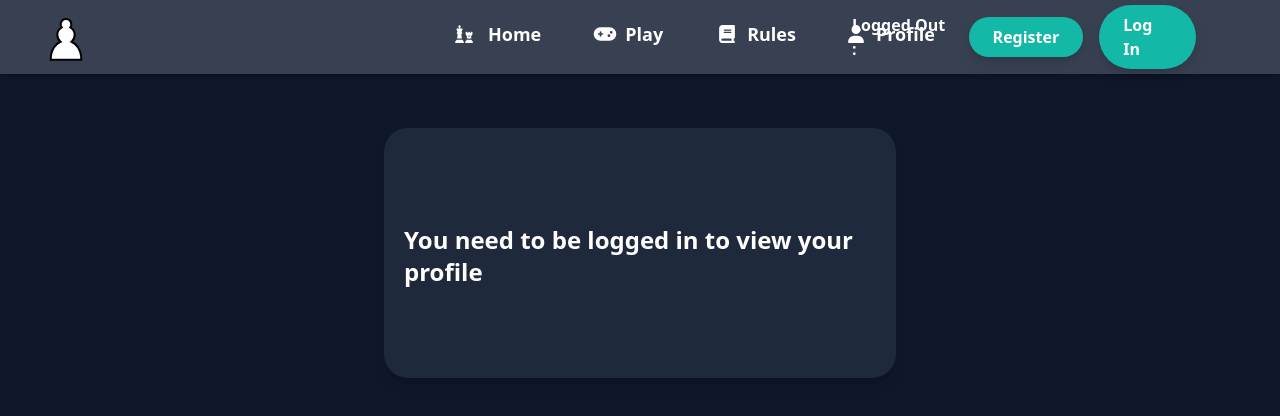
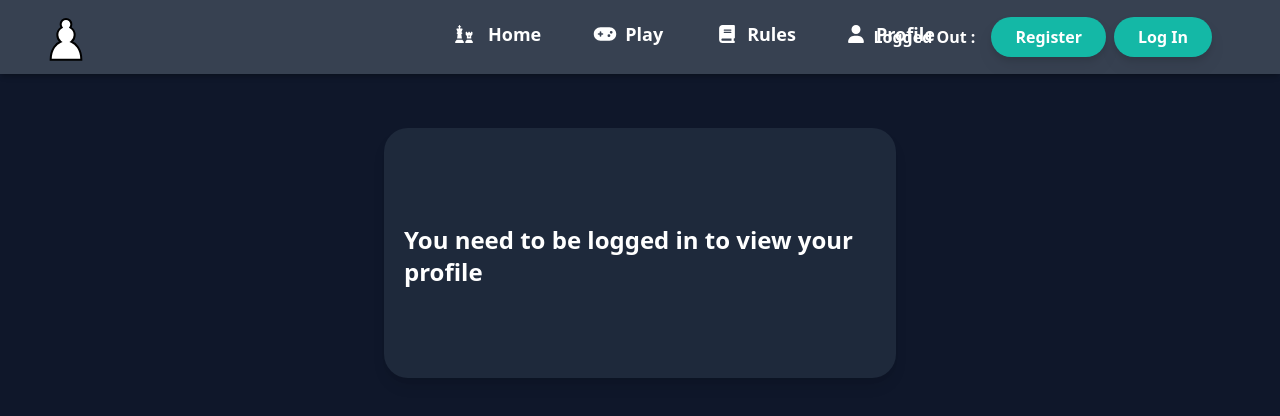
Before and after one commit to Eggysgames/BetChess, a Next.js app: page /profile in a window 1280 px wide. Shown: the top 416 px of the page. Built offline with nearby package versions, Linux system fonts and the light colour scheme; no server answers; the database is empty.

Commit message:
Mob Fixes

```diff
--- a/components/topnav.tsx
+++ b/components/topnav.tsx
@@ -174,10 +174,10 @@ const Topnav = () => {
                 ) : (
                   <div className="flex items-center text-sm ml-4 lg:ml-0 lg:text-base mb-2 lg:mb-0">
                     <span className="mr-4">Logged Out :</span>
-                    <span className="mr-4">
+                    <span className="mr-2">
                       <DefaultButton inserttext="Register" link="/register" />
                     </span>
-                    <span className="mr-4">
+                    <span className="">
                       <DefaultButton inserttext="Log In" link="/login" />
                     </span>
                   </div>
```
